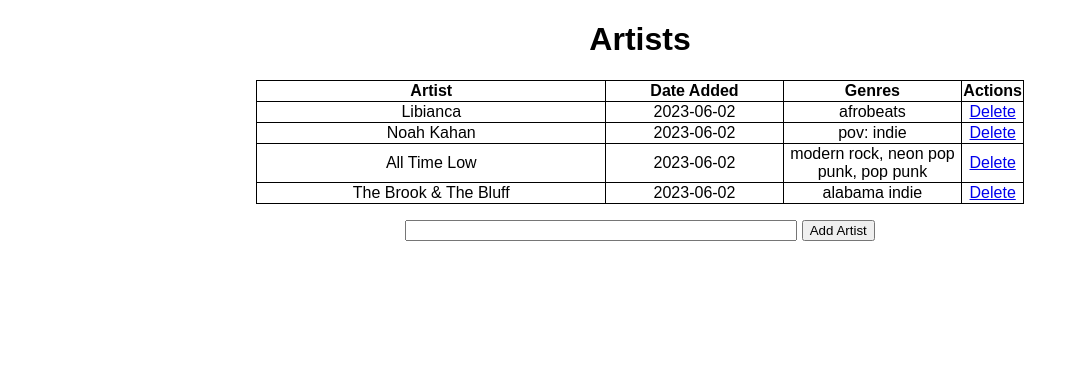
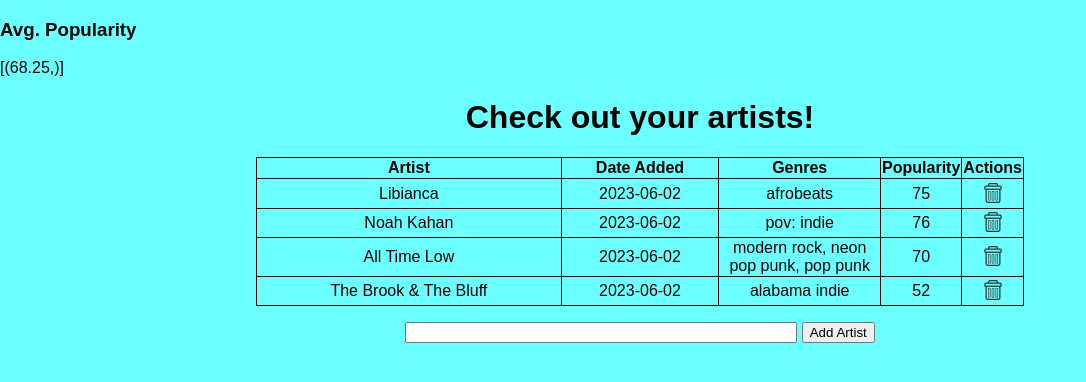
Before and after one commit to cortiz0550/Spotify, a Flask app: page / in a window 1280 px wide. Shown: the top 382 px of the page, without its empty margins (0-1086 px from the left). Run offline with Flask 3, Linux system fonts and the light colour scheme; data comes from the database, SQL or seed files in the repository; both versions use the stored data as it was after the commit; parts of the project's set-up code (start-up, migrations or seed data) failed here and were passed over.

Commit message:
Adding average popularity metric

```diff
--- a/api_calls.py
+++ b/api_calls.py
@@ -60,7 +60,4 @@
 
     r = requests.get(URL, headers=headers)
 
-    return r.son()
-
-access = authenticate()
-print(get_top_items(access_token=access, data_type='artists'))
+    return r.json()
--- a/app.py
+++ b/app.py
@@ -1,5 +1,7 @@
+import statistics
 from flask import Flask, render_template, request, redirect
 from flask_sqlalchemy import SQLAlchemy
+from sqlalchemy.sql import func
 from datetime import datetime
 
 import api_calls as api
@@ -12,8 +14,9 @@
 class Artist(db.Model):
     id = db.Column(db.Integer, primary_key=True)
     name = db.Column(db.String(100), nullable=False)
-    artist_id = db.Column(db.String(100))
+    artist_id = db.Column(db.String(100), nullable=False)
     genres = db.Column(db.String(200))
+    popularity = db.Column(db.Integer)
     date_added = db.Column(db.DateTime, default=datetime.utcnow)
 
     def __repr__(self):
@@ -27,18 +30,19 @@
         # I need to change this. I dont want to get a new access token everytime
         # I make a request. It should update every 55 minutes.
         artist_id = request.form['artist_id']
-        duplicate = db.session.query(Artist.artist_id).filter(Artist.artist_id==artist_id).count() is not None
+        # duplicate = db.session.query(Artist.artist_id).filter(Artist.artist_id==artist_id).count() is not None
 
-        if duplicate:
-            return redirect('/')
+        # if duplicate:
+        #     return redirect('/')
 
         access_token = api.authenticate()
         artist_info = api.get_artist(artist_id, access_token=access_token)
         artist_name = artist_info['name']
         # Artist Genre comes back as a list. We need to convert it.
         artist_genres = ', '.join(artist_info['genres'])
+        artist_popularity = artist_info['popularity']
 
-        new_artist = Artist(name=artist_name, genres=artist_genres, artist_id=artist_id)
+        new_artist = Artist(name=artist_name, genres=artist_genres, artist_id=artist_id, popularity=artist_popularity)
 
         try:
             db.session.add(new_artist)
@@ -50,7 +54,8 @@
 
     else:
         artists = Artist.query.order_by(Artist.date_added).all()
-        return render_template('index.html', artists=artists)
+        artists_avg_pop = Artist.query.with_entities(func.avg(Artist.popularity)).all()
+        return render_template('index.html', artists=artists, avg_pop=artists_avg_pop)
 
 @app.route('/delete/<int:id>')
 def delete(id):
--- a/static/css/main.css
+++ b/static/css/main.css
@@ -1,6 +1,7 @@
 body {
     margin: 0;
     font-family: sans-serif;
+    background-color: rgb(108, 255, 255);
 }
 
 table, th, td {
@@ -25,3 +26,12 @@
     width: 30%;
     margin-top: 1rem;
 }
+
+.trash-btn img {
+    padding-top: 0.15rem;
+    width: 20px;
+}
+
+.trash-btn img:hover {
+    background-color: lightcoral;
+}
--- a/templates/index.html
+++ b/templates/index.html
@@ -5,8 +5,18 @@
 {% endblock %}
 
 {% block body %}
+<div class="main-page">
+    <div class="avg-pop">
+        <h3>Avg. Popularity</h3>
+        {% if artists|length < 1 %}
+        <p>--</p>
+        {% else %}
+        <p>{{ avg_pop }}</p>
+        {% endif %}
+    </div>
+
     <div class="content">
-    <a href="/" style="text-decoration: none;"><h1>Artists</h1></a>
+        <a href="/" style="text-decoration: none;"><h1>Check out your artists!</h1></a>
 
         {% if artists|length < 1 %}
         <h4>There are no artists. Add one below!</h4>
@@ -19,6 +29,7 @@
                 <th>Artist</th>
                 <th>Date Added</th>
                 <th>Genres</th>
+                <th>Popularity</th>
                 <th>Actions</th>
             </tr>
             {% for artist in artists %}
@@ -27,8 +38,9 @@
                     <td>{{ artist.name }}</td>
                     <td>{{ artist.date_added.date() }}</td>
                     <td>{{ artist.genres }}</td>
+                    <td>{{ artist.popularity }}</td>
                     <td>
-                    <a href="/delete/{{ artist.id }}">Delete</a>
+                        <a class="trash-btn" href="/delete/{{ artist.id }}"><img src="static/images/trash-can.png" alt="Delete artist"></a>
                     </td>
                 </tr>
 
@@ -44,4 +56,5 @@
             </form>
         </div>
     </div>
+</div>
 {% endblock %}
```
Also changed, not shown: instance/artists_database.db, static/images/trash-can.png (added). Lines whose indentation alone changed are shown as unchanged.
